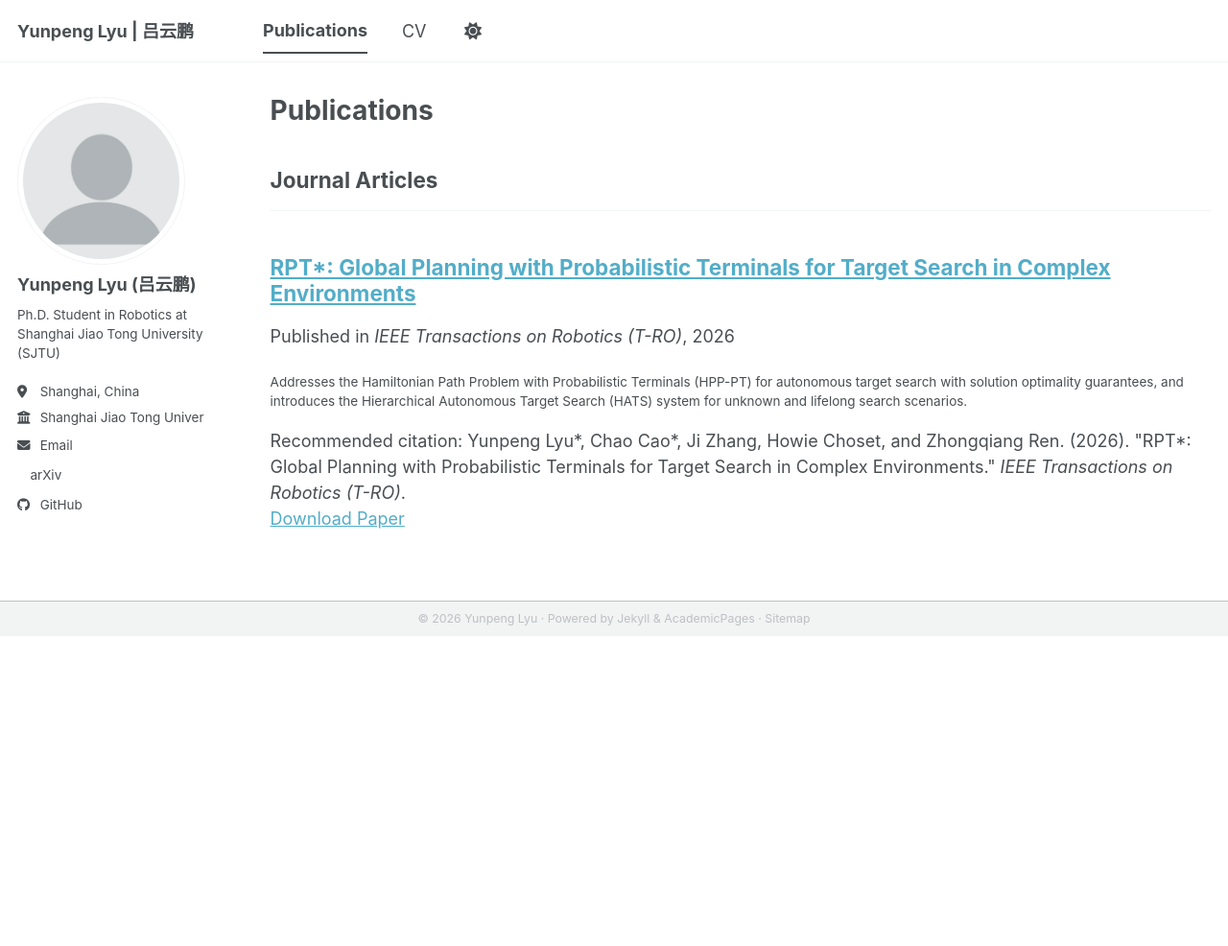
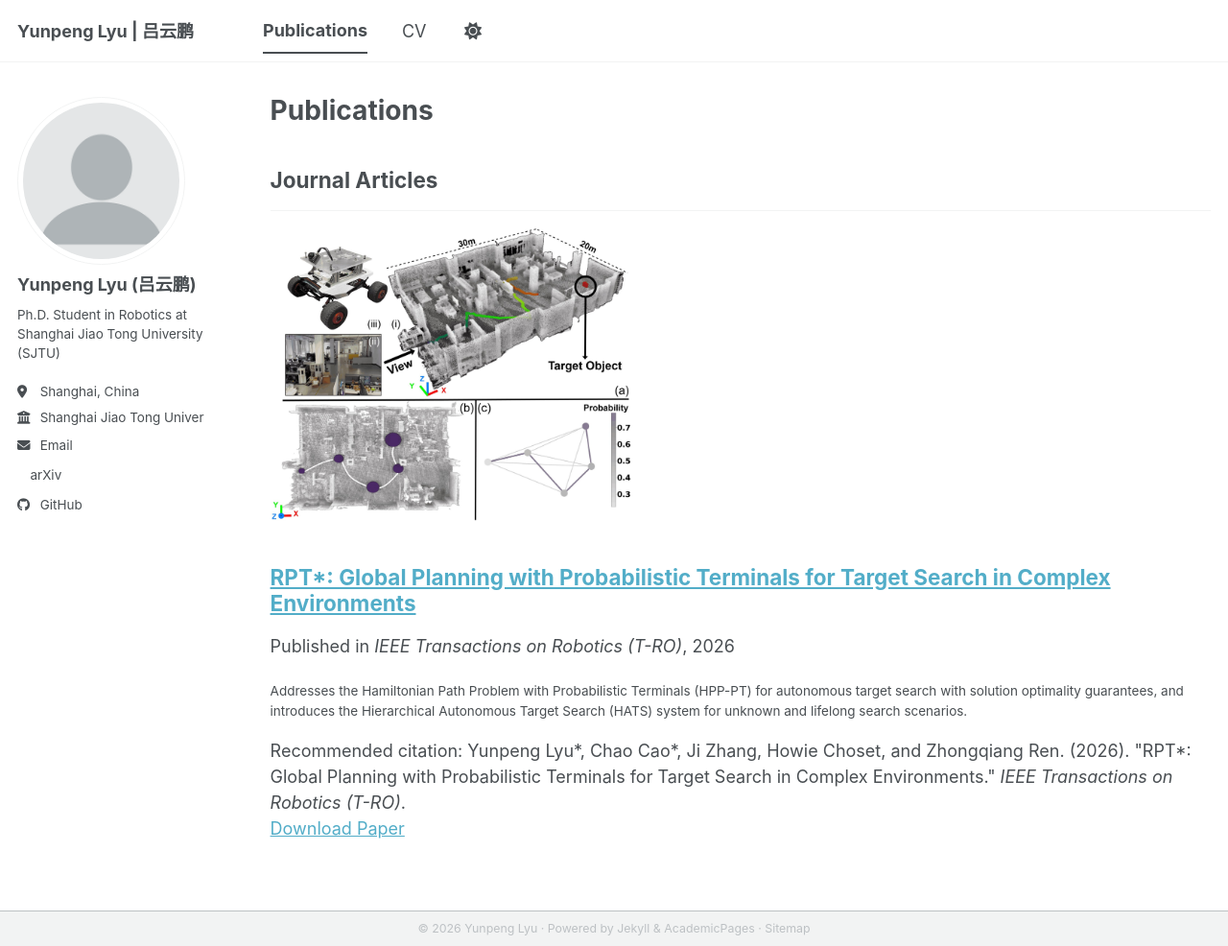
Before and after one commit to lveverflipped/lveverflipped.github.io, a Jekyll site: the page built from _pages/publications.html, in a window 1280 px wide and 986 px high. Shown: the whole window at 96% size. Built offline with Jekyll 4.4.1, drawn with Linux system fonts in a browser that asks for light colours; a script bundle is joined from its source files by our own code; a style sheet for code colours, icons or effects is not loaded.

Commit message:
Enable teaser figure display on Publications page

```diff
--- a/_includes/archive-single.html
+++ b/_includes/archive-single.html
@@ -14,15 +14,17 @@
 
 <div class="{{ include.type | default: "list" }}__item">
   <article class="archive__item" itemscope itemtype="http://schema.org/CreativeWork">
-    {% if include.type == "grid" and teaser %}
-      <div class="archive__item-teaser">
+    {% if teaser %}
+      <div class="archive__item-teaser" style="max-width: 380px; margin: 0.8em 0; border-radius: 4px; overflow: hidden;">
+        <a href="{{ post.paperurl | default: post.url }}">
           <img src=
             {% if teaser contains "://" %}
               "{{ teaser }}"
             {% else %}
               "{{ teaser | prepend: "/images/" | prepend: base_path }}"
             {% endif %}
-          alt="">
+            alt="" style="width: 100%; display: block;">
+        </a>
       </div>
     {% endif %}
 
```
Lines whose indentation alone changed are shown as unchanged.
